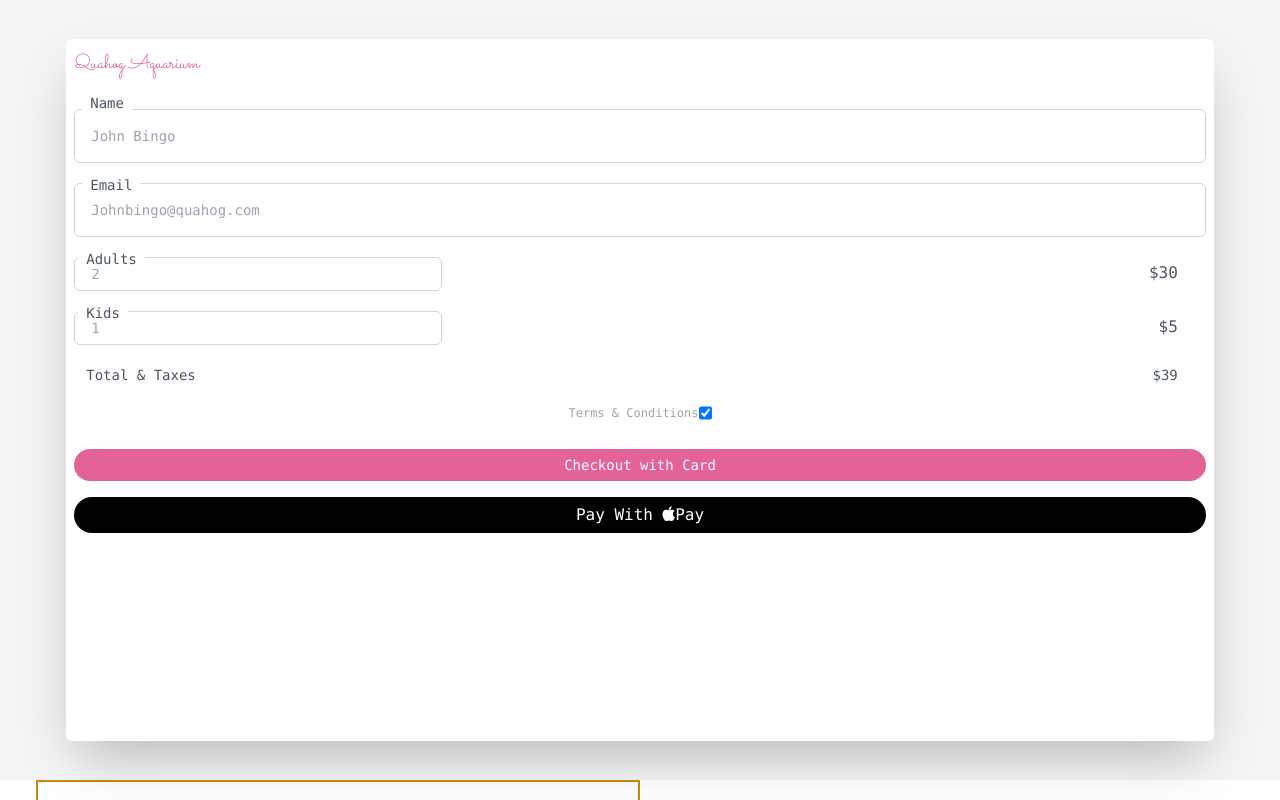
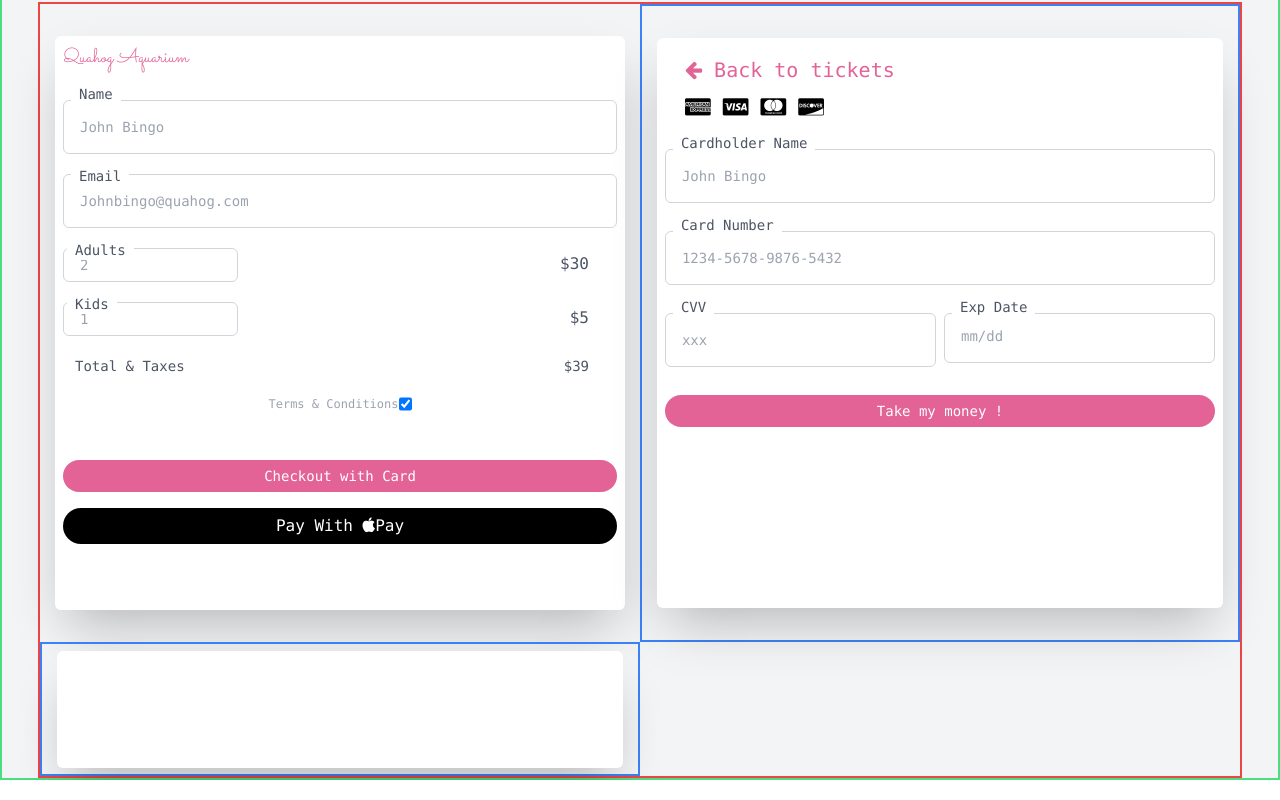
Before and after one commit to SomtooFromLaffy/aquariumLandingPage, a website: page public/index.html in a window 1280 px wide. Shown: the part 820-1620 px from the top of the page. Drawn offline with Linux system fonts and the light colour scheme; a web font is replaced by a local one.

Commit message:
Included Payment page

```diff
--- a/public/index.html
+++ b/public/index.html
@@ -58,8 +58,9 @@
 
         </div>
     </section>
-    <section class="font-mono h-screen  text-white pt-5 bg-gray-100">
-        <div class = "h-[100%] mx-9">
+    <section class="font-mono h-screen  text-white pt-5 bg-gray-100 border-2 border-green-400">
+        <!-- grid -->
+        <div class = "h-[100%] mx-9  border-2 border-red-500 lg:grid lg:grid-cols-2">
             <!-- ticket info -->
             <div class="h-[100%] flex items-center justify-center">
                 <div class="w-[95%] h-[90%] rounded-md p-2 bg-white shadow-2xl">
@@ -111,7 +112,7 @@
                             <input type="checkbox" id="scales" name="scales" checked>
                         </div>
 
-                        <div class="mt-5 flex flex-col justify-center">
+                        <div class="mt-10 flex flex-col justify-center">
                             <button class="rounded-3xl my-2 p-1.5 text-sm bg-[#E36397] hover:-translate-y-1 hover:scale-100 hover:bg-[#df4d89] duration-300 ">
                                 Checkout with Card
                             </button>
@@ -125,12 +126,64 @@
                 </div>
             </div>
             <!-- payment -->
-            <div class="w-3/6 h-[100%] flex items-center justify-center border-yellow-600 border-2">
-                <div class="w-[70%] h-[90%] flex  border-pink-600 border-2">
-                    hbk
+            <div class="h-[100%] flex items-center justify-center border-2 border-blue-500">
+                <div class="w-[95%] h-[90%] rounded-md p-2 bg-white shadow-2xl">
+                    <div class="w-[100%] h-[5%] flex items-center hover: cursor-pointer">
+                        <h2 class ="text-xl text-mono text-[#E36397] pl-5 pt-5"><i class="fa fa-arrow-left" aria-hidden="true"></i>  Back to tickets</h2>
+
+                    </div>
+                    <div class ="block text-xl text-mono text-black pl-5 pt-5">
+                        <i class="fa fa-cc-amex" aria-hidden="true"></i>
+                        <i class="fa fa-cc-visa" aria-hidden="true"></i>
+                        <i class="fa fa-cc-mastercard" aria-hidden="true"></i>
+                        <i class="fa fa-cc-discover" aria-hidden="true"></i>
+                    </div>
                     <form >
+                        <div class="relative pt-5">
+                            <p class="bg-white pt-1 pr-2 pb-0 pl-2 -mt-3 mr-0 mb-0 ml-2 text-sm text-gray-600
+                                absolute">Cardholder Name</p>
+                            <input placeholder="John Bingo" type="text" class="border placeholder-gray-400 focus:outline-none
+                                focus:border-black w-full pt-4 pr-4 pb-4 pl-4 mt-2 mr-0 mb-0 ml-0 text-sm block bg-white
+                                border-gray-300 rounded-md"/>
+                        </div>
 
+                        <div class="relative pt-5">
+                            <p class="bg-white pt-1 pr-2 pb-0 pl-2 -mt-3 mr-0 mb-0 ml-2 text-sm text-gray-600
+                                absolute">Card Number</p>
+                            <input placeholder="1234-5678-9876-5432" type="number" class="border placeholder-gray-400 focus:outline-none
+                                focus:border-black w-full pt-4 pr-4 pb-4 pl-4 mt-2 mr-0 mb-0 ml-0 text-sm block bg-white
+                                border-gray-300 rounded-md"/>
+                        </div>
+
+                        <div class="grid grid-cols-2 gap-2">
+                            <div class="relative pt-5">
+                                <p class="bg-white pt-1 pr-2 pb-0 pl-2 -mt-3 mr-0 mb-0 ml-2 text-sm text-gray-600
+                                    absolute">CVV</p>
+                                <input placeholder="xxx" type="number" class="border placeholder-gray-400 focus:outline-none
+                                    focus:border-black w-full pt-4 pr-4 pb-4 pl-4 mt-2 mr-0 mb-0 ml-0 text-sm block bg-white
+                                    border-gray-300 rounded-md"/>
+                            </div>
+
+                            <div class="relative pt-5">
+                                <p class="bg-white pt-1 pr-2 pb-0 pl-2 -mt-3 mr-0 mb-0 ml-2 text-sm text-gray-600
+                                    absolute">Exp Date</p>
+                                <input placeholder="mm/dd" type="text" class="border placeholder-gray-400 focus:outline-none
+                                    focus:border-black w-full pt-3 pr-4 pb-4 pl-4 mt-2 mr-0 mb-0 ml-0 text-sm block bg-white
+                                    border-gray-300 rounded-md"/>
+                            </div>
+                        </div>
+
+                        <button class="w-full rounded-3xl my-7 p-1.5 text-sm bg-[#E36397] hover:-translate-y-1 hover:scale-100 hover:bg-[#df4d89] duration-300 ">
+                            Take my money !
+                        </button>
                     </form>
+                </div>
+            </div>
+            <!-- ticket design -->
+            <div class="h-[100%] flex items-center justify-center border-2 border-blue-500">
+                <div class="w-[95%] h-[90%] rounded-md p-2 bg-white shadow-2xl">
+                    <div class="w-[100%] h-[5%] flex items-center hover: cursor-pointer">
+                    </div>
                 </div>
             </div>
         </div>
```
Also changed, not shown: public/output.css.
